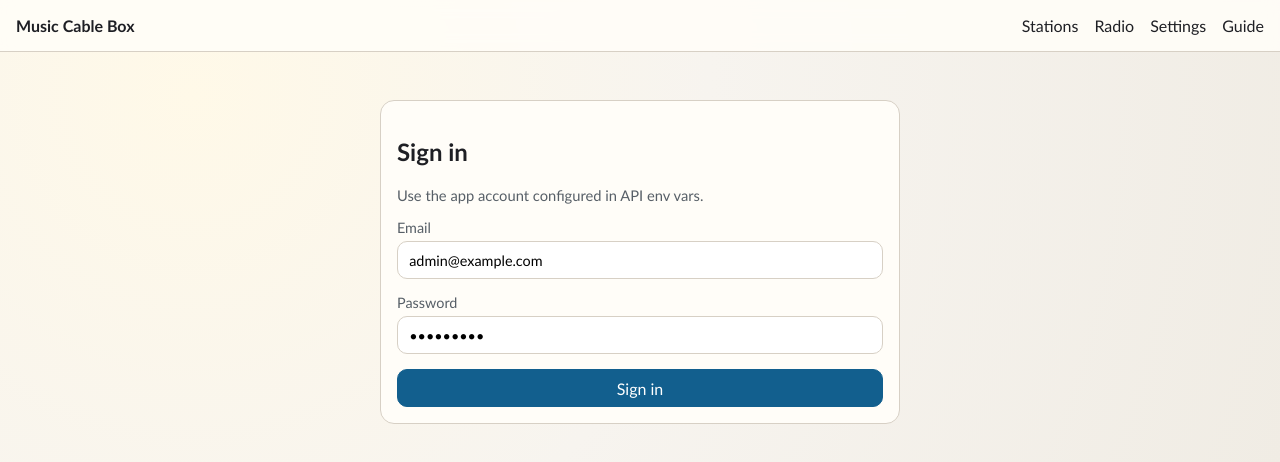
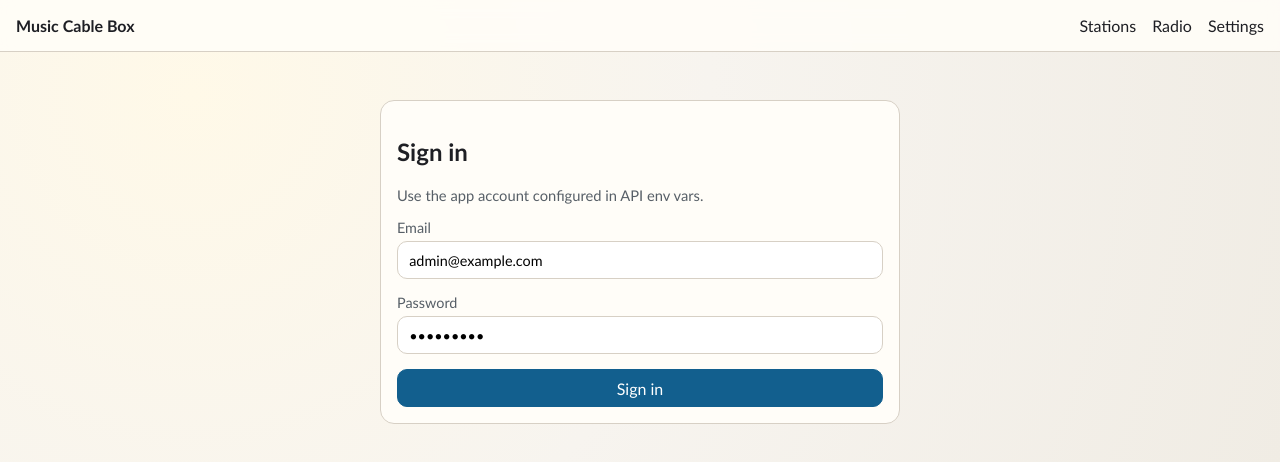
Before and after one commit to robertdb3/my-fm, a Next.js app in the folder apps/web/: page /login in a window 1280 px wide. Shown: the top 462 px of the page. Built offline with nearby package versions, Linux system fonts and the light colour scheme; no server answers.

Commit message:
hide guide

```diff
--- a/apps/web/app/layout.tsx
+++ b/apps/web/app/layout.tsx
@@ -13,7 +13,6 @@ export default function RootLayout({ children }: { children: ReactNode }) {
             <Link href="/stations">Stations</Link>
             <Link href="/radio">Radio</Link>
             <Link href="/settings">Settings</Link>
-            <Link href="/guide">Guide</Link>
             <LogoutButton />
           </nav>
         </header>
```
